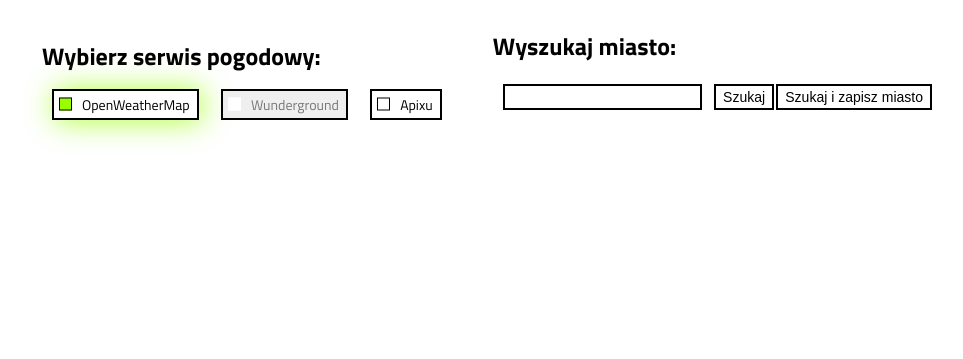
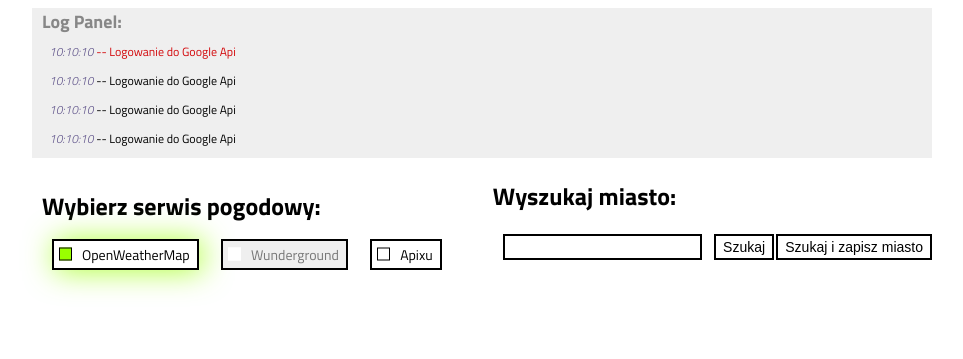
Before and after one commit to Erwin0917/Pogoda2, a website: page src/index.html in a window 1280 px wide. Shown: the whole page, without its empty margins (158-1121 px from the left). Drawn offline with Linux system fonts and the light colour scheme.

Commit message:
add log panel (no js)

```diff
--- a/src/index.html
+++ b/src/index.html
@@ -10,6 +10,26 @@
     <body>
 
         <header class="container_site flex">
+
+            <div class="logPanel">
+
+                <h2>Log Panel:</h2>
+                <ul class="logPanel_list">
+                    <li class="error"><span>10:10:10</span> -- Logowanie do Google Api</li>
+                    <li><span>10:10:10</span> -- Logowanie do Google Api</li>
+                    <li><span>10:10:10</span> -- Logowanie do Google Api</li>
+                    <li><span>10:10:10</span> -- Logowanie do Google Api</li>
+                    <li><span>10:10:10</span> --- Logowanie do Google Api</li>
+                    <li><span>10:10:10</span> --- Logowanie do Google Api</li>
+                    <li><span>10:10:10</span> --- Logowanie do Google Api</li>
+                    <li><span>10:10:10</span> --- Logowanie do Google Api</li>
+                    <li><span>10:10:10</span> --- Logowanie do Google Api</li>
+                    <li><span>10:10:10</span> --- Logowanie do Google Api</li>
+                    <li><span>10:10:10</span> --- Logowanie do Google Api</li>
+                </ul>
+            </div>
+
+
             <div class="chooseSerwis">
                 <h2>Wybierz serwis pogodowy:</h2>
 
--- a/src/sass/style.scss
+++ b/src/sass/style.scss
@@ -91,7 +91,34 @@ input[type="text"],
 }
 
 
+//LogPanel
+.logPanel{
+    flex-basis: 100%;
+    background-color: #efefef;
+    height: 150px;
+    padding: 0 10px;
+    overflow-y: scroll;
+    h2{
+        margin-top: 0;
+        margin-bottom: 2px;
+        font-size: 1.8rem;
+        color: #878787;
+    }
+    ul{
+        margin-top: 0;
+    }
+    li{
+        font-size: 1.2rem;
+        span{
+            font-style: italic;
+            color: #62568c;
+        }
+    }
+    .error{
+        color: #d3080b;
+    }
 
+}
 
 
 // Wybór serwisów
```
Also changed, not shown: src/css/style.css.
